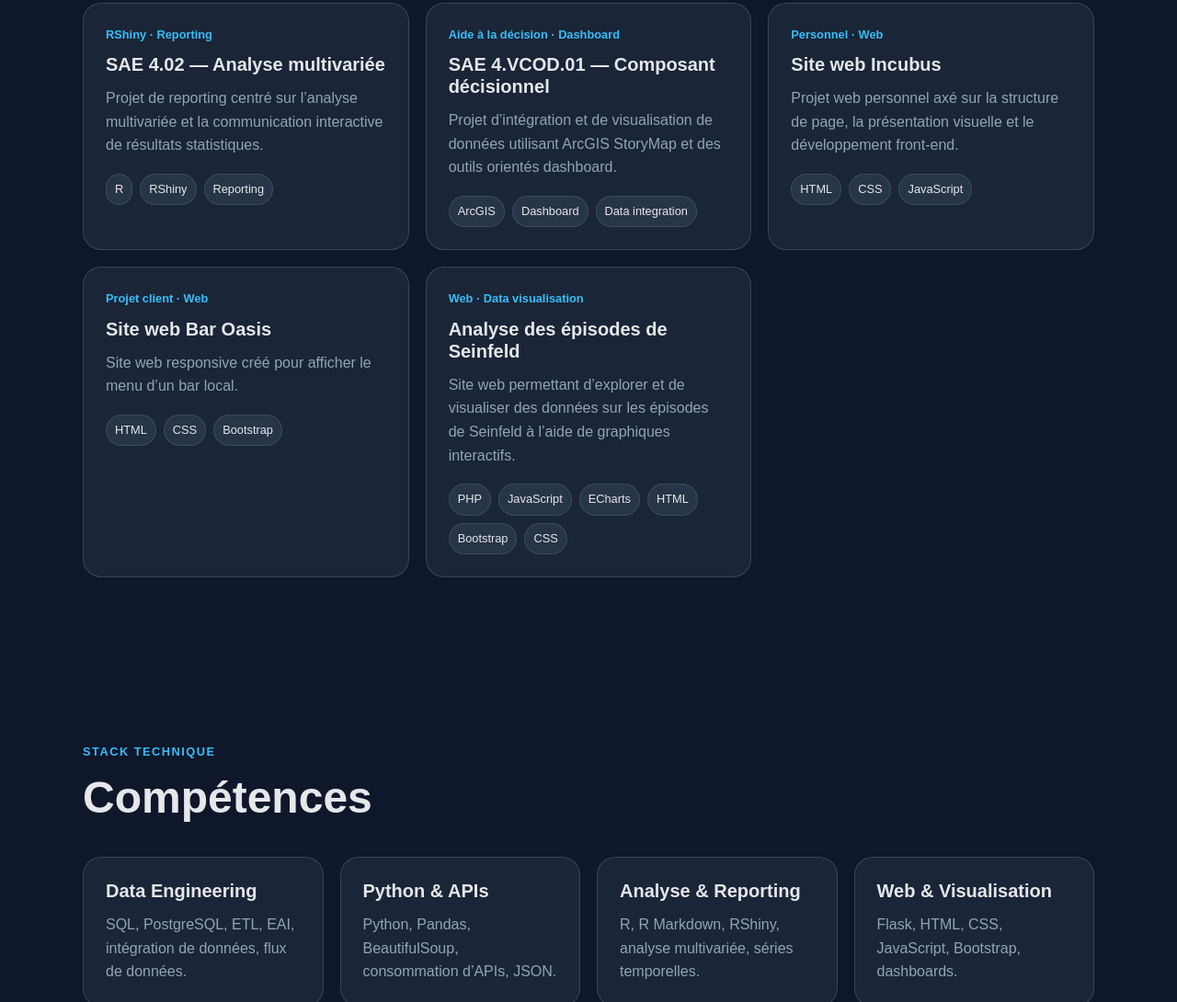
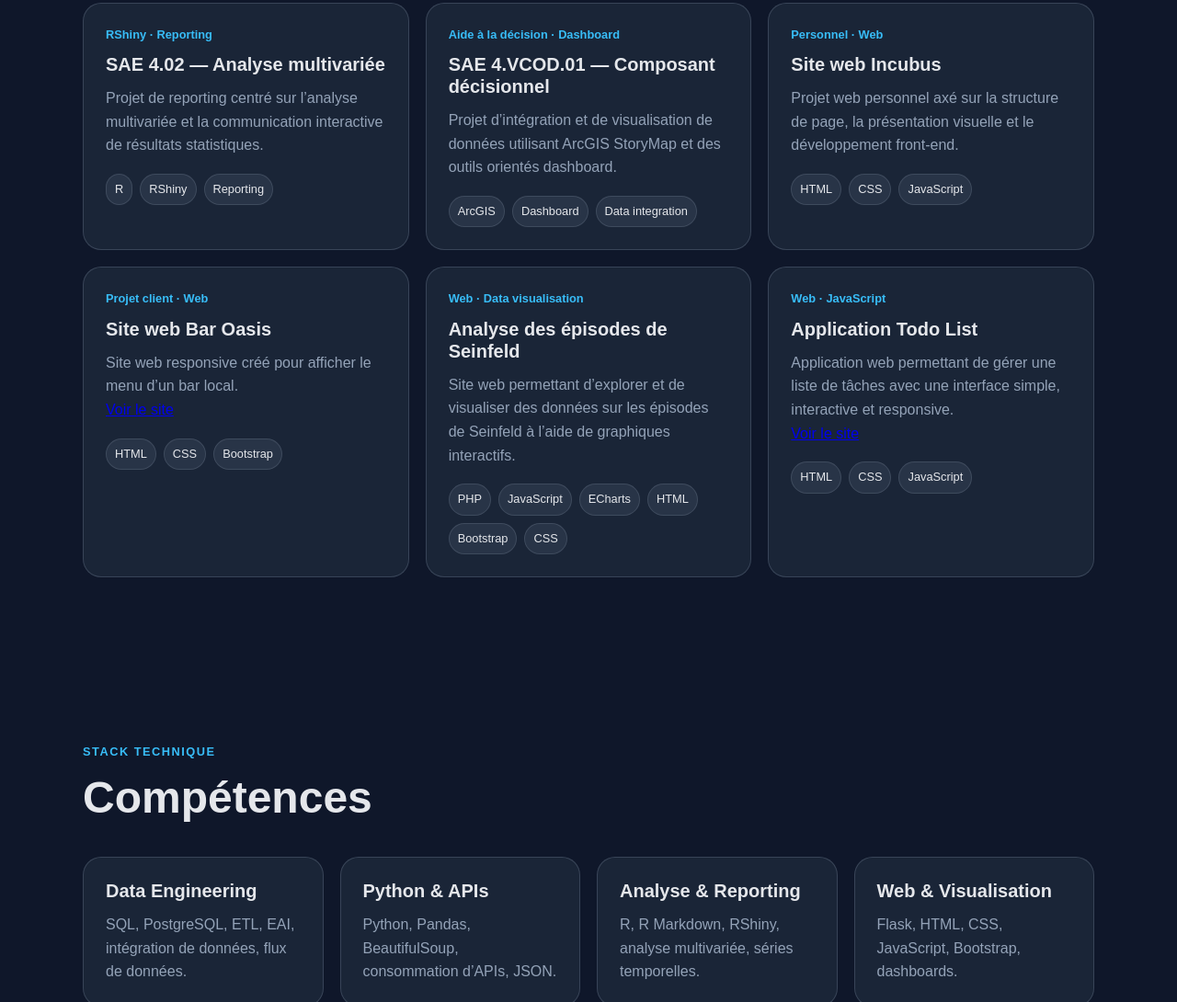
Before and after one commit to santiagoffdez/Portfolio, a plain HTML site: page index.html in a window 1280 px wide. Shown: the part 2906-3996 px from the top of the page at 92% size. Drawn offline with Linux system fonts and the light colour scheme.

Commit message:
Update index.html

```diff
--- a/index.html
+++ b/index.html
@@ -325,10 +325,24 @@
               <p class="project-type" data-i18n="project.oasis.type">
                 Projet client · Web
               </p>
+
               <h3 data-i18n="project.oasis.title">Site web Bar Oasis</h3>
+
               <p data-i18n="project.oasis.description">
                 Site web responsive créé pour afficher le menu d’un bar local.
               </p>
+
+              <div class="project-links">
+                <a
+                  href="https://santiagoffdez.github.io/BAR-OASIS/"
+                  target="_blank"
+                  rel="noopener noreferrer"
+                  data-i18n="project.viewWebsite"
+                >
+                  Voir le site
+                </a>
+              </div>
+
               <div class="tech-tags">
                 <span>HTML</span>
                 <span>CSS</span>
@@ -348,7 +362,6 @@
                 Site web permettant d’explorer et de visualiser des données sur
                 les épisodes de Seinfeld à l’aide de graphiques interactifs.
               </p>
-
               <div class="tech-tags">
                 <span>PHP</span>
                 <span>JavaScript</span>
@@ -356,6 +369,35 @@
                 <span>HTML</span>
                 <span>Bootstrap</span>
                 <span>CSS</span>
+              </div>
+            </article>
+            <article class="project-card">
+              <p class="project-type" data-i18n="project.todo.type">
+                Web · JavaScript
+              </p>
+
+              <h3 data-i18n="project.todo.title">Application Todo List</h3>
+
+              <p data-i18n="project.todo.description">
+                Application web permettant de gérer une liste de tâches avec une
+                interface simple, interactive et responsive.
+              </p>
+
+              <div class="project-links">
+                <a
+                  href="https://santiagoffdez.github.io/TODO-LIST/"
+                  target="_blank"
+                  rel="noopener noreferrer"
+                  data-i18n="project.viewWebsite"
+                >
+                  Voir le site
+                </a>
+              </div>
+
+              <div class="tech-tags">
+                <span>HTML</span>
+                <span>CSS</span>
+                <span>JavaScript</span>
               </div>
             </article>
           </div>
@@ -408,17 +450,30 @@
           <p class="eyebrow" data-i18n="contact.eyebrow">Contact</p>
 
           <h2 data-i18n="contact.title">
-            À la recherche d’une alternance en Data Engineering ou en développement logiciel
+            À la recherche d’une alternance en Data Engineering ou en
+            développement logiciel
           </h2>
 
           <p data-i18n="contact.description">
-            Je suis intéressé par des missions autour de Python, SQL, ETL, APIs, automatisation, développement web, applications métier et outils de reporting.
+            Je suis intéressé par des missions autour de Python, SQL, ETL, APIs,
+            automatisation, développement web, applications métier et outils de
+            reporting.
           </p>
 
           <div class="contact-links">
             <a href="mailto:santiagopfp@gmail.com">Email</a>
-            <a href="https://github.com/santiagoffdez" target="_blank" rel="noopener noreferrer">GitHub</a>
-            <a href="https://www.linkedin.com/in/santiago-fernandez-a63975348/" target="_blank" rel="noopener noreferrer">LinkedIn</a>
+            <a
+              href="https://github.com/santiagoffdez"
+              target="_blank"
+              rel="noopener noreferrer"
+              >GitHub</a
+            >
+            <a
+              href="https://www.linkedin.com/in/santiago-fernandez-a63975348/"
+              target="_blank"
+              rel="noopener noreferrer"
+              >LinkedIn</a
+            >
           </div>
         </div>
       </section>
@@ -523,6 +578,12 @@
           "project.seinfeld.title": "Analyse des épisodes de Seinfeld",
           "project.seinfeld.description":
             "Site web permettant d’explorer et de visualiser des données sur les épisodes de Seinfeld à l’aide de graphiques interactifs.",
+          "project.todo.type": "Web · JavaScript",
+          "project.todo.title": "Application Todo List",
+          "project.todo.description":
+            "Application web permettant de gérer une liste de tâches avec une interface simple, interactive et responsive.",
+
+          "project.viewWebsite": "Voir le site",
 
           "skills.eyebrow": "Stack technique",
           "skills.title": "Compétences",
@@ -641,6 +702,12 @@
           "project.seinfeld.title": "Seinfeld Episode Data Analysis",
           "project.seinfeld.description":
             "Website used to explore and visualize data about Seinfeld episodes with interactive charts.",
+          "project.todo.type": "Web · JavaScript",
+          "project.todo.title": "Todo List Application",
+          "project.todo.description":
+            "Web application used to manage a task list with a simple, interactive and responsive interface.",
+
+          "project.viewWebsite": "View website",
 
           "skills.eyebrow": "Technical stack",
           "skills.title": "Skills",
@@ -658,8 +725,7 @@
             "Flask, HTML, CSS, JavaScript, Bootstrap, dashboards.",
 
           "contact.eyebrow": "Contact",
-          "contact.title":
-            "Looking for a Data Engineering apprenticeship",
+          "contact.title": "Looking for a Data Engineering apprenticeship",
           "contact.description":
             "I am interested in projects involving Python, SQL, ETL pipelines, APIs, automation, web development, business applications and reporting tools.",
         },
```
